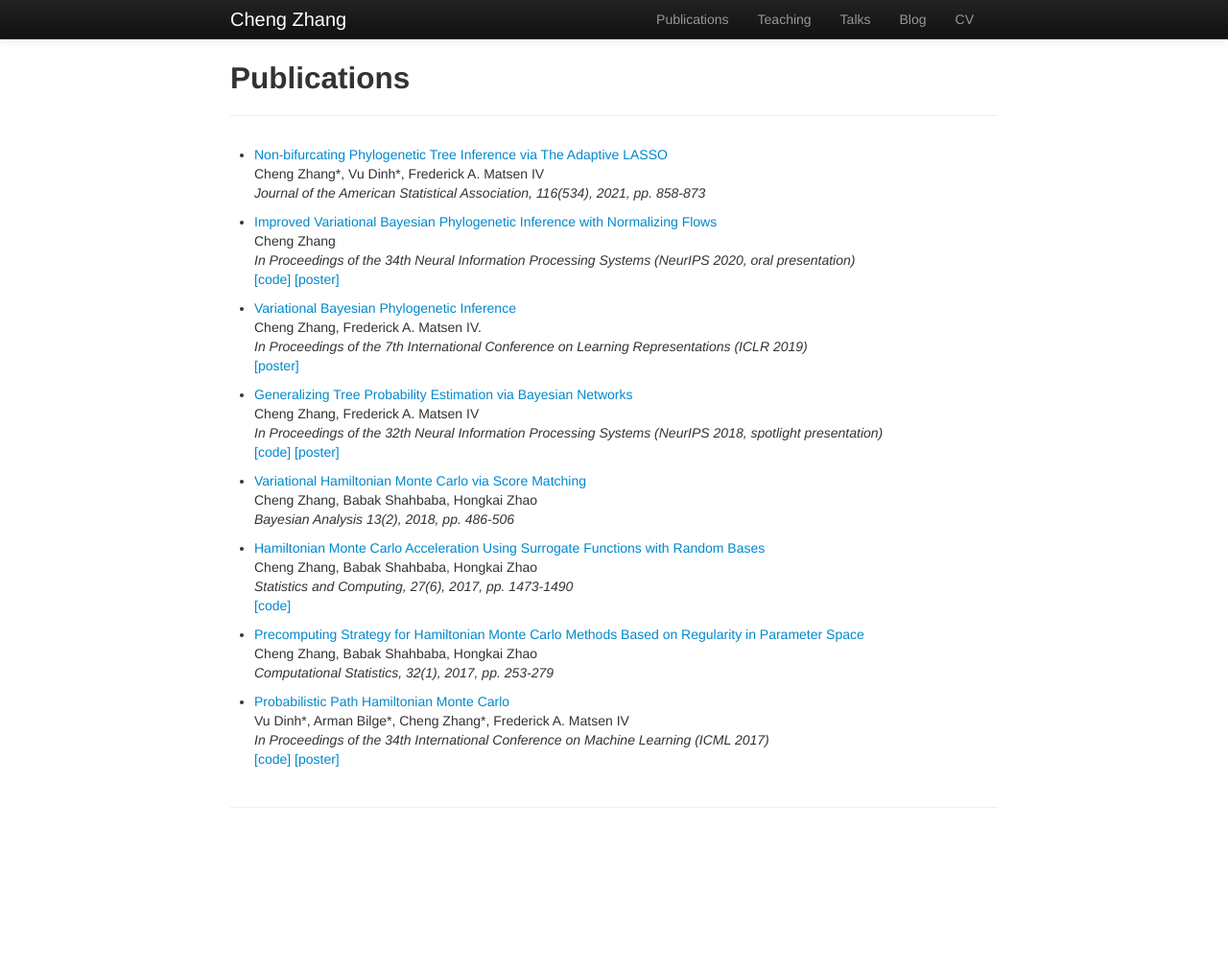
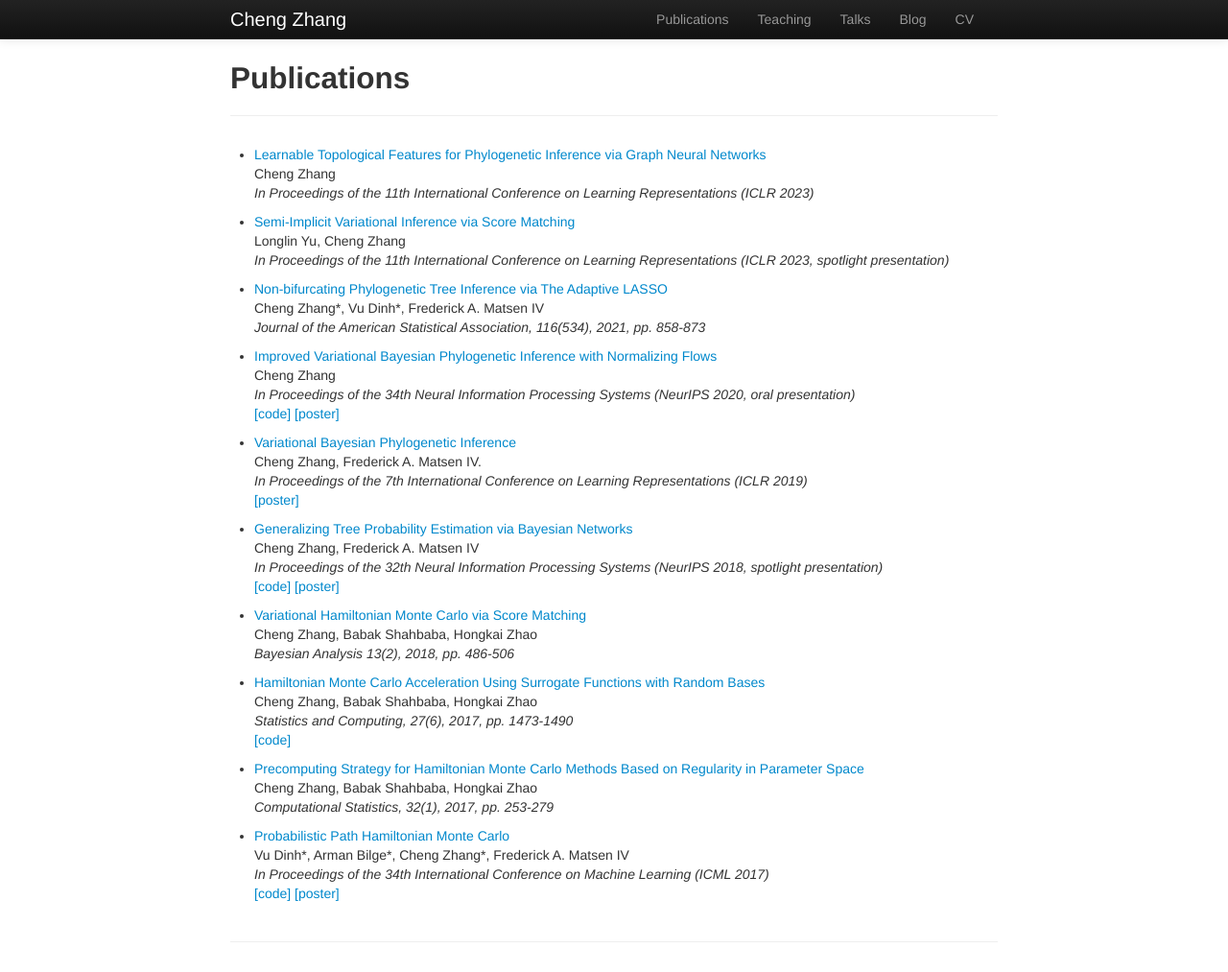
Before and after one commit to zcrabbit/zcrabbit.github.io, a Jekyll site: the page built from pages/publications.md, in a window 1280 px wide. Shown: the whole page at 96% size. Built offline with Jekyll 4.4.1, drawn with Linux system fonts in a browser that asks for light colours; before the commit the page ends 900 px from its top, so only the background shows below that.

Commit message:
update publications

```diff
--- a/pages/publications.md
+++ b/pages/publications.md
@@ -3,6 +3,13 @@ layout: page
 title: Publications
 ---
 
+- [Learnable Topological Features for Phylogenetic Inference via Graph Neural Networks](https://openreview.net/forum?id=hVVUY7p64WL)
+Cheng Zhang
+_In Proceedings of the 11th International Conference on Learning Representations (ICLR 2023)_
+
+- [Semi-Implicit Variational Inference via Score Matching](https://openreview.net/forum?id=sd90a2ytrt)
+Longlin Yu, Cheng Zhang
+_In Proceedings of the 11th International Conference on Learning Representations (ICLR 2023, spotlight presentation)_
 
 - [Non-bifurcating Phylogenetic Tree Inference via The Adaptive LASSO](https://arxiv.org/abs/1805.11073)
 Cheng Zhang\*, Vu Dinh\*, Frederick A. Matsen IV
```
Also changed, not shown: 1 other file.
